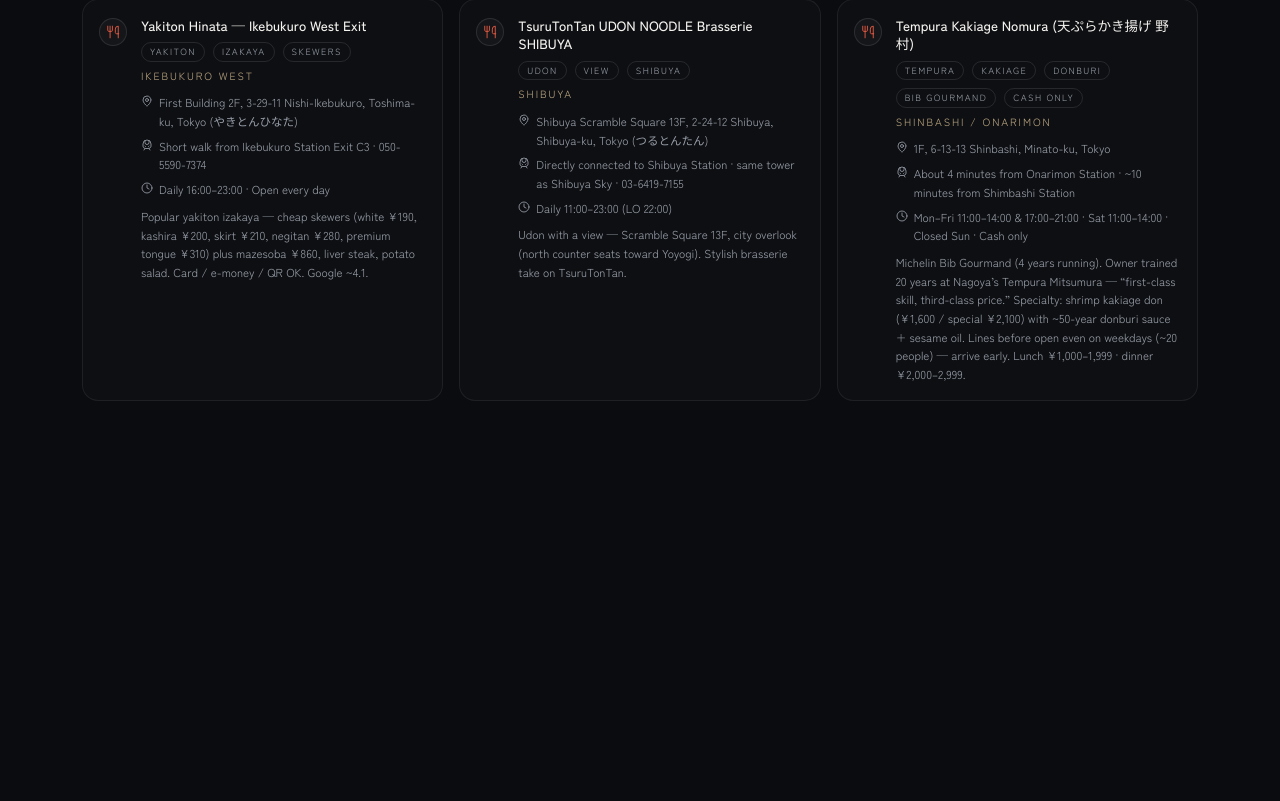
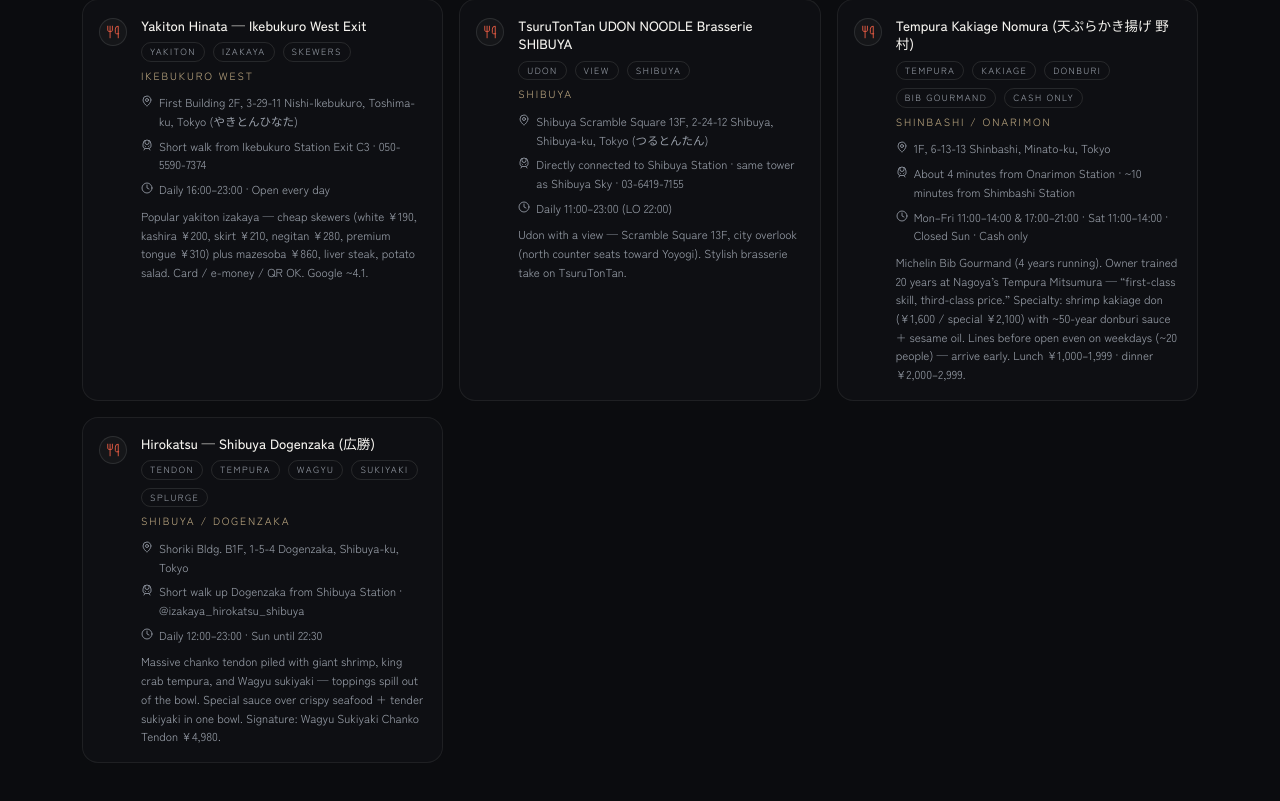
Before and after one commit to Cacody25/japan-trip, a React (Vite) app: page /food in a window 1280 px wide. Shown: the part 1589-2390 px from the top of the page. Before the commit the page ends 2086 px from the top, so only its background shows below. Built offline with nearby package versions, Linux system fonts and the light colour scheme.

Commit message:
Add Hirokatsu Shibuya Dogenzaka tendon to Food! and Day 2.
Massive wagyu sukiyaki chanko tendon stop while in Shibuya.

```diff
--- a/src/data/food.js
+++ b/src/data/food.js
@@ -189,6 +189,19 @@
     lat: 35.66135,
     lng: 139.75355,
   },
+  {
+    id: "hirokatsu-shibuya-dogenzaka",
+    name: "Hirokatsu — Shibuya Dogenzaka (広勝)",
+    area: "Shibuya / Dogenzaka",
+    address: "Shoriki Bldg. B1F, 1-5-4 Dogenzaka, Shibuya-ku, Tokyo",
+    access: "Short walk up Dogenzaka from Shibuya Station · @izakaya_hirokatsu_shibuya",
+    hours: "Daily 12:00–23:00 · Sun until 22:30",
+    note: "Massive chanko tendon piled with giant shrimp, king crab tempura, and Wagyu sukiyaki — toppings spill out of the bowl. Special sauce over crispy seafood + tender sukiyaki in one bowl. Signature: Wagyu Sukiyaki Chanko Tendon ¥4,980.",
+    tags: ["tendon", "tempura", "wagyu", "sukiyaki", "splurge"],
+    days: [2],
+    lat: 35.65875,
+    lng: 139.69855,
+  },
 ];
 
 export const foodMapPlaces = foodSpots.map((spot) => ({
--- a/src/data/itinerary.js
+++ b/src/data/itinerary.js
@@ -85,6 +85,13 @@
         kind: "food",
         detail:
           "Udon with a Shibuya view — same building as Shibuya Sky. Daily 11:00–23:00 (LO 22:00). Grab a north-facing counter seat if you can.",
+      },
+      {
+        time: "If nearby / hungry",
+        title: "Hirokatsu — Dogenzaka (massive tendon)",
+        kind: "food",
+        detail:
+          "Shoriki Bldg B1F, 1-5-4 Dogenzaka — giant shrimp + king crab tempura + Wagyu sukiyaki piled in one bowl (Wagyu Sukiyaki Chanko Tendon ¥4,980). Daily 12:00–23:00 · Sun until 22:30.",
       },
       {
         time: "6:00 PM",
```
